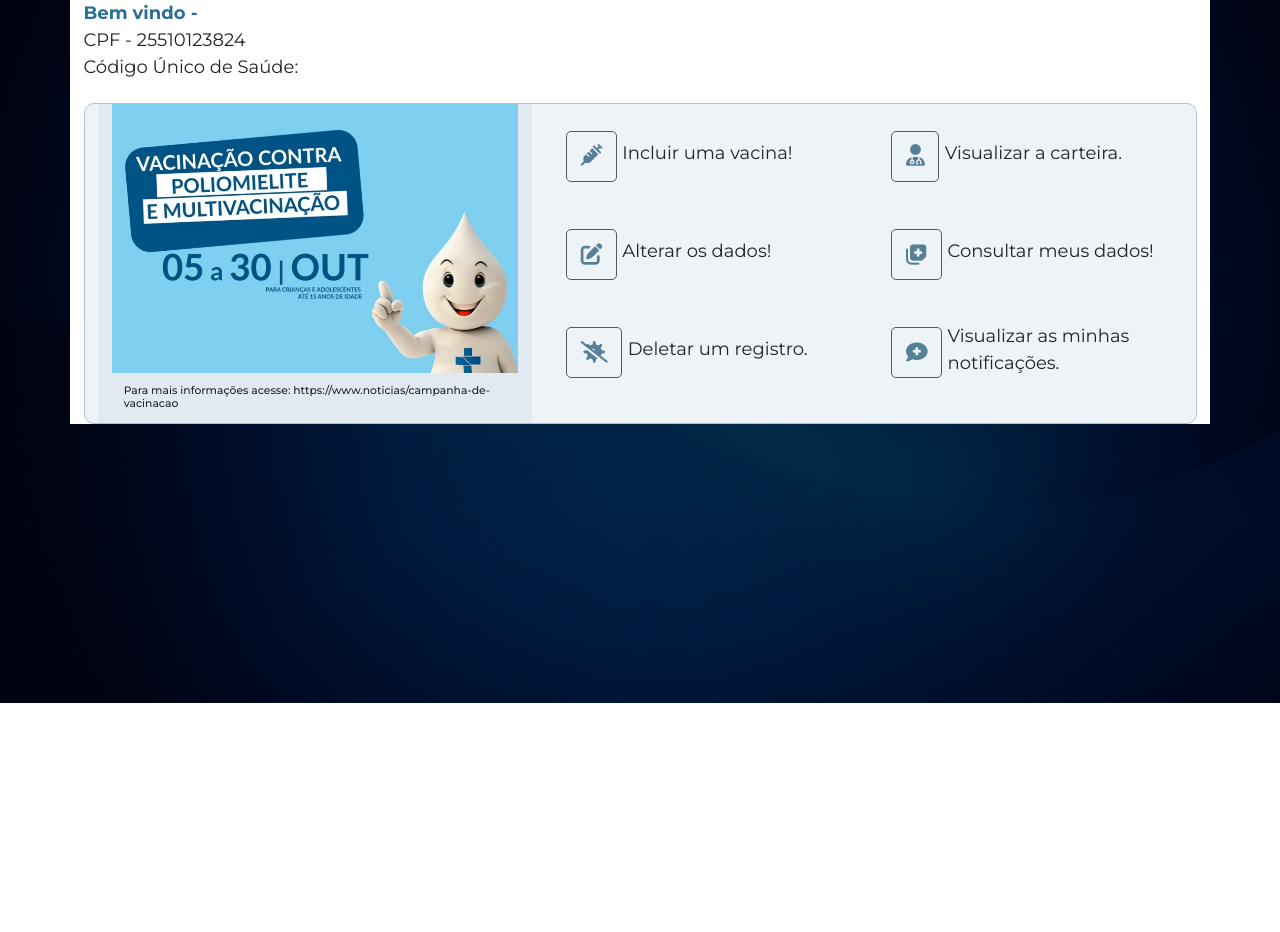
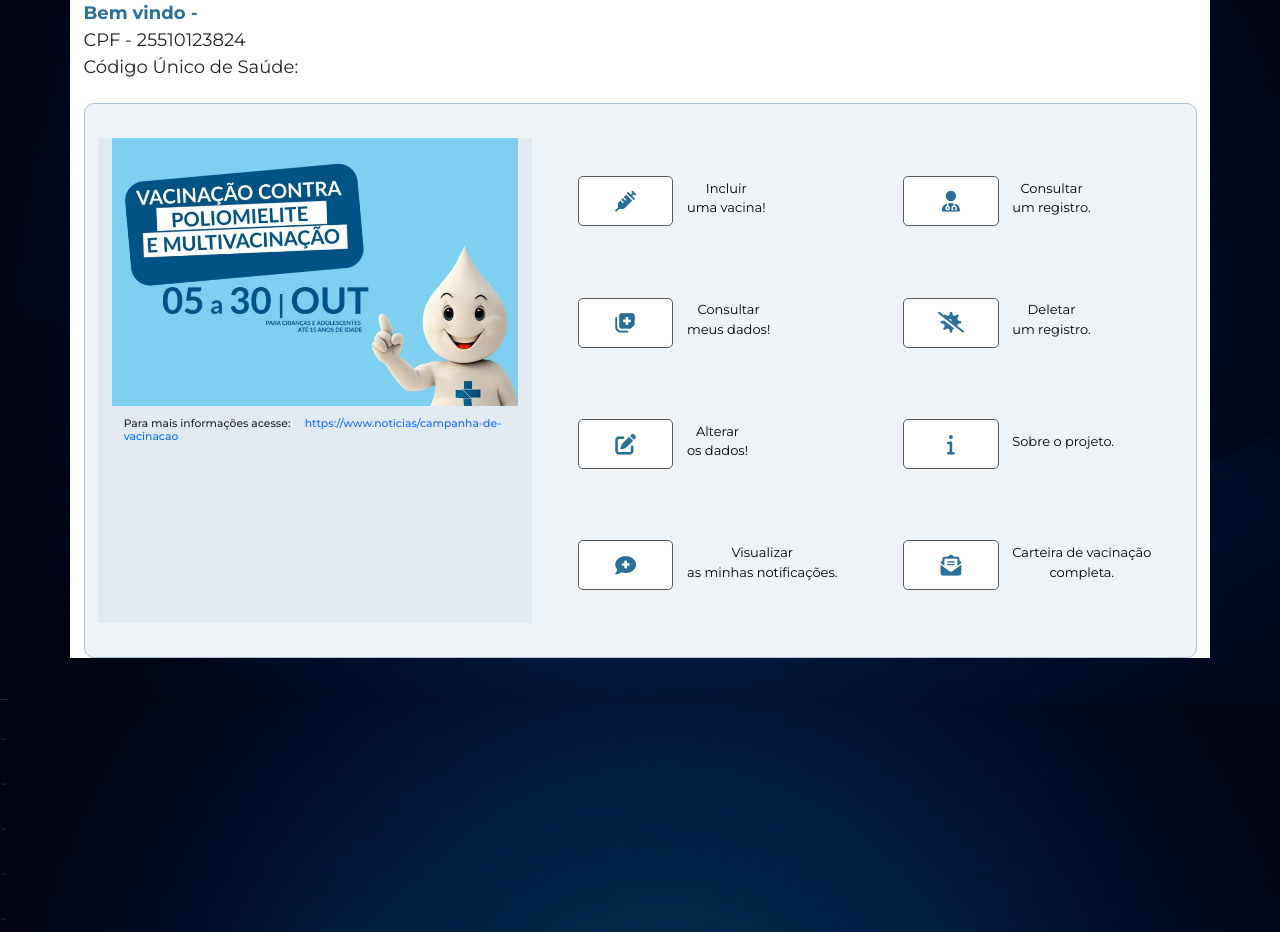
Before and after one commit to PabloH01/GestaoVacina_FerramentaDigital, a PHP site: page /backend_sistema/estruturalogin/user/index.php in a window 1280 px wide. Shown: the part 97-1029 px from the top of the page. Before the commit the page ends 800 px from the top, so only its background shows below. Run offline with PHP 8.4, Linux system fonts and the light colour scheme; a user stored in the database is signed in; some libraries are stand-ins or nearby versions.

Commit message:
V:2.1 - Serviços TelaIndex

```diff
--- a/backend_sistema/estruturalogin/user/index.php
+++ b/backend_sistema/estruturalogin/user/index.php
@@ -46,13 +46,17 @@
                             Serviços
                         </a>
                         <ul class="dropdown-menu" aria-labelledby="navbarDropdown">
-                            <li><a class="dropdown-item" href="#"><strong>Incluir</strong> uma nova vacina</a></li>
-                            <li><a class="dropdown-item" href="#">Fazer uma <strong>consulta</strong></a></li>
-                            <li><a class="dropdown-item" href="#"><strong>Visualizar</strong> minha carteira</a></li>
-                            <li><a class="dropdown-item" href="#"><strong>Excluir</strong> uma vacina</a></li>
-                            <li><a class="dropdown-item" href="#"><strong>Alterar</strong> os dados</a></li>
+                            <li><a class="dropdown-item" href="notificacao.php">Vizualizar minhas <strong>notificações</strong></a></li>
+                            <li><a class="dropdown-item" href="geral.php"><strong>Carteira de Vacinação</strong> completa</a></li>
                             <li><hr class="dropdown-divider"></li>
-                            <li><a class="dropdown-item" href="#">Vizualizar minhas <strong>notificações</strong></a></li>
+                            <li><a class="dropdown-item" href="inclusao.php"><strong>Incluir</strong> uma nova vacina</a></li>
+                            <li><a class="dropdown-item" href="verdadosuser.php">Vizualizar meus <strong>dados</strong></a></li>
+                            <li><a class="dropdown-item" href="consulta.php"><strong>Verificar</strong> uma vacina</a></li>
+                            <li><a class="dropdown-item" href="alteracao.php"><strong>Alterar</strong> os dados</a></li>
+                            <li><a class="dropdown-item" href="exclusao.php"><strong>Deletar</strong> um registro</a></li>
+                            <li><hr class="dropdown-divider"></li>
+                            <li><a class="dropdown-item" href="#">Precisa de<strong> ajuda?</strong></a></li>
+                            <li><a class="dropdown-item" href="#">Encerrar<strong> seção</strong></a></li>
                         </ul>
                         </li>
                         <li class="nav-item">
@@ -84,54 +88,95 @@
                 <div class="container menu-index">
                     <div class="container sub-menu-index1" style="width: 40%;">
                         <img src="../../../itens/imgs/campanha.jpg" class="img-fluid" width="100%">
-                        <h5>Para mais informações acesse: https://www.noticias/campanha-de-vacinacao<h5>
+                        <h5 class="linkcampanha">Para mais informações acesse: <a class="linkcampanha" href="https://www.noticias/campanha-de-vacinacao">https://www.noticias/campanha-de-vacinacao</a><h5>
                     </div>
                     <div class="container sub-menu-index2" style="width: 60%;">
+                        <div class="itens-servicos">
                             <div class="row">
                                 <div class="col">
+                                    <a href='inclusao.php' class="link-edit">
                                         <label class="icon-input">
                                             <i class="fas fa-syringe icon-mdy"></i>
-                                    Incluir uma vacina!
+                                            Incluir<br> uma vacina!
                                         </label>
+                                    </a>
                                 </div>
                                 <div class="col">
+                                    <a href='consulta.php' class="link-edit">
                                         <label class="icon-input">
                                             <i class="fas fa-user-md icon-mdy"></i>
-                                Visualizar a carteira.
+                                            Consultar<br> um registro.
                                         </label>
+                                    </a>
                                 </div>
                             </div>
                             <div class="row">
                                 <div class="col">
-                                <label class="icon-input">
-                                    <i class="fas fa-edit icon-mdy"></i>
-                                    Alterar os dados!
+                                    <a href='verdadosuser.php' class="link-edit">
+                                        <label class="icon-input pad">
+                                            <i class="fas fa-notes-medical icon-mdy"></i>
+                                            Consultar<br> meus dados!
                                         </label>
+                                    </a>
                                 </div>
                                 <div class="col">
+                                    <a href='exclusao.php' class="link-edit">
                                         <label class="icon-input">
-                                    <i class="fas fa-notes-medical icon-mdy"></i>
-                                    Consultar meus dados!
+                                            <i class="fas fa-virus-slash icon-mdy"></i>
+                                            Deletar<br> um registro.
                                         </label>
+                                    </a>
                                 </div>
                             </div>
                             <div class="row">
                                 <div class="col">
+                                    <a href='alteracao.php' class="link-edit">
                                         <label class="icon-input">
-                                    <i class="fas fa-virus-slash icon-mdy"></i>
-                                    Deletar um registro.
+                                            <i class="fas fa-edit icon-mdy"></i>
+                                            Alterar<br> os dados!
                                         </label>
+                                    </a>
                                 </div>
                                 <div class="col">
+                                    <a href='#' class="link-edit">
+                                        <label class="icon-input">
+                                            <i class="fas fa-info icon-mdy"></i>
+                                            Sobre o projeto.
+                                        </label>
+                                    </a>
+                                </div>
+                            </div>
+                            </div>
+                            <div class="row">
+                                <div class="col">
+                                    <a href='notificacao.php' class="link-edit">
                                         <label class="icon-input">
                                             <i class="fas fa-comment-medical icon-mdy"></i>
-                                    Visualizar as minhas notificações.
+                                            Visualizar<br> as minhas notificações.
                                         </label>
+                                    </a>
+                                </div>
+                                <div class="col">
+                                    <a href='geral.php' class="link-edit">
+                                        <label class="icon-input">
+                                            <i class="fas fa-envelope-open-text icon-mdy"></i>
+                                            Carteira de vacinação<br> completa.
+                                        </label>
+                                    </a>
                                 </div>
                             </div>
                         </div>
                     </div>
                 </div>
+                <div class="branco">
+                    <p>_<p>
+                    <p>-<p>
+                    <p>-<p>
+                    <p>-<p>
+                    <p>-<p>
+                    <p>-<p>
+                </div>
+            </div>
         </div>
     </body>
 </html>
--- a/css/config.css
+++ b/css/config.css
@@ -1,7 +1,6 @@
 :root {
     --colorAzul1:rgb(1, 42, 74);
     --colorAzul2:rgb(1, 79, 134);
-    --colorAzul3:rgb(42, 111, 151);
     --colorAzul3:rgb(42, 111, 151);
     --colorAzul4:rgb(85, 128, 152);
     --colorAzul5:rgb(171, 194, 217);
--- a/css/css_pages/index.css
+++ b/css/css_pages/index.css
@@ -10,7 +10,7 @@ body{
     background-color: white;
 }
 
-.h5, h5 {
+.linkcampanha {
     font-size: 0.6rem;
     margin: 3%;
 }
@@ -23,14 +23,53 @@ body{
     width: 100%;
     display: flex;
     align-items: center;
-    margin: 8px;
+    margin: 20px;
+    font-size: 13px;
+}
+
+.link-edit{
+    color: black;
+    text-align: center;
+}
+.link-edit:hover{
+    border-bottom: solid 4px var(--colorAzul3);
+    background-color: var(--colorAzul3);
+    transition: 200ms;
+    color: var(--colorAzul1);
+    font-weight: bold;
+    font-size: 5px;
 }
 
 .icon-mdy{
-    color: var(--colorAzul4);
+    background-color: white;
+    color: var(--colorAzul3);
     padding: 5%;
+    text-align: center;
     border: 1px solid rgb(88, 88, 88);
     border-radius: 5px;
-    font-size: 120%;
-    margin-right: 2%; margin-top: 2%;
+    width: 35%;
+    height: 100%;
+    font-size: 160%;
+    margin-right: 5%; margin-top: 2%;
 }
+
+a:link{
+    text-decoration: none;
+}
+
+a:visited {
+    text-decoration: none;
+}
+
+.icon-mdy:hover{
+    transition: 200ms;
+    color: var(--colorAzul1);
+}
+
+
+.itens-servico{
+    text-align: center;
+    display: flex;
+    justify-content: space-between;
+
+}
--- a/css/custom.css
+++ b/css/custom.css
@@ -44,6 +44,7 @@ strong{
     border-radius: 10px;
     background-color: var(--colorAzul5_20);
     display: flex;
+    padding-top: 3%; padding-bottom: 3%;
 }
 
 .container .sub-menu-index1{
```
Lines whose indentation alone changed are shown as unchanged.
